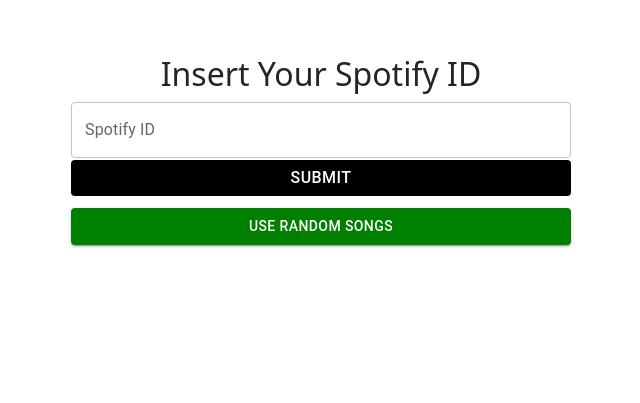
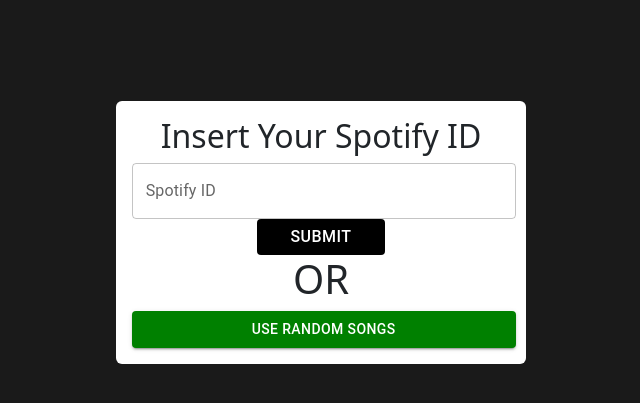
Before and after one commit to marwannasar/spotify_high_low, a React (Create React App) app: page / in a window 1280 px wide. Shown: the part 139-542 px from the top of the page, without its empty margins (319-959 px from the left). Built offline with nearby package versions, Linux system fonts and the light colour scheme.

Commit message:
login screen visuals

```diff
--- a/src/App.css
+++ b/src/App.css
@@ -5,7 +5,5 @@
   text-align: center;
 }
 .Login {
-  /* background-color: hsl(240, 76%, 8%);
-  height:100vh; */
   text-align: center;
 }
--- a/src/components/high_low.js
+++ b/src/components/high_low.js
@@ -199,6 +199,7 @@
 
   const bgColor = "#1A1A1A"; //#1A1A1A
   const transition = false;
+  const heightt = "100vh"
 
 
   return (
@@ -207,8 +208,8 @@
 
       {gameActive ?
       <div>
-        <Row style={{height: '100vh', backgroundColor: bgColor}}>
-          <Col sm="1" style={{height: '100vh', backgroundColor: bgColor}}> </Col>
+        <Row style={{height: heightt, backgroundColor: bgColor}}>
+          <Col sm="1"> </Col>
           <Col sm="4">
             <Card body style={{backgroundColor: bgColor, marginTop: '30%', color:'white', border:'none'}}>
               <CardTitle tag="h1">
@@ -233,7 +234,7 @@
             </Card>
           </Col>
 
-          <Col sm="2" style={{height: '100vh', backgroundColor: bgColor, color:'white'}}>
+          <Col sm="2" style={{backgroundColor: bgColor, color:'white'}}>
             <h5>Score: {score}</h5>
             <h1 style={{position:'relative', top:'45%'}}>VS</h1>
           </Col>
@@ -276,11 +277,12 @@
               </CardText>
             </Card>
           </Col>
-          <Col sm="1" style={{height: '100vh', backgroundColor: bgColor}}> </Col>
+          <Col sm="1"> </Col>
 
         </Row>
-      </div> :
-      <div style={{height: '100vh', backgroundColor: bgColor, color:'white'}}>
+      </div>
+      :
+      <div style={{backgroundColor: bgColor, color:'white', height: heightt}}>
         <h1>Your Score is: {score}</h1>
         <Button variant="contained" color="success" style={{width:'50%'}} onClick = {() => handleRestart()} >
                 Play Again
--- a/src/components/login.js
+++ b/src/components/login.js
@@ -2,9 +2,11 @@
 import React, { useState } from 'react';
 import TextField from '@mui/material/TextField';
 import Button from '@mui/material/Button';
-import FormGroup from '@mui/material/FormGroup';
 import { styled } from '@mui/material/styles';
-import Grid from '@mui/material/Grid';
+import { Row } from 'reactstrap';
+import { Card } from 'reactstrap';
+import { Col } from 'reactstrap';
+import { CardText } from 'reactstrap';
 
 const SubmitButton = styled(Button) ({
     boxShadow: 'none',
@@ -18,26 +20,33 @@
 function Login(props) {
 
     const [input, setInput] = useState("");
+    const widthh = "30vw"
+    const widthh2 = "10vw"
+
+    const bgColor = "#1A1A1A"; //#1A1A1A
+    const heightt = "100vh"
 
   return (
     <div className="Login">
-        <Grid container spacing={0.3} style={{marginTop:'15%', backgroundColor:'white'}}>
-            <Grid item xs={12}>
-            <h2>Insert Your Spotify ID</h2>
-            <TextField id="outlined-basic" label="Spotify ID" variant="outlined" style = {{width: '500px'}} onInput={e => setInput(e.target.value)} />
-            </Grid>
 
-            <Grid item xs={12}>
-            <SubmitButton variant="contained" style = {{width: '500px'}} onClick={() => props.updateID(input)}>Submit</SubmitButton>
-            </Grid>
+      <Row style={{height: heightt, backgroundColor: bgColor}}>
+        <Col sm="4"> </Col>
+        <Col sm="4">
+          <Card body style={{backgroundColor: 'white', marginTop: '30vh', border:'none'}}>
+            <CardText>
+              <h2>Insert Your Spotify ID</h2>
+              <TextField id="outlined-basic" label="Spotify ID" variant="outlined" style = {{width: widthh}} onInput={e => setInput(e.target.value)} />
 
-            <br/> <br/>
+              <SubmitButton variant="contained" style = {{width: widthh2}} onClick={() => props.updateID(input)}>Submit</SubmitButton>
 
-            <Grid item xs={12}>
-            <Button variant="contained" style = {{width: '500px', backgroundColor:'green'}} onClick={() => props.updateID("spotify")}>Use Random Songs</Button>
-            </Grid>
+              <h1> OR </h1>
+              <Button variant="contained" style = {{width: widthh, backgroundColor:'green'}} onClick={() => props.updateID("spotify")}>Use Random Songs</Button>
+            </CardText>
+          </Card>
+        </Col>
+        <Col sm="4"> </Col>
 
-      </Grid>
+      </Row>
     </div>
   );
 }
```
